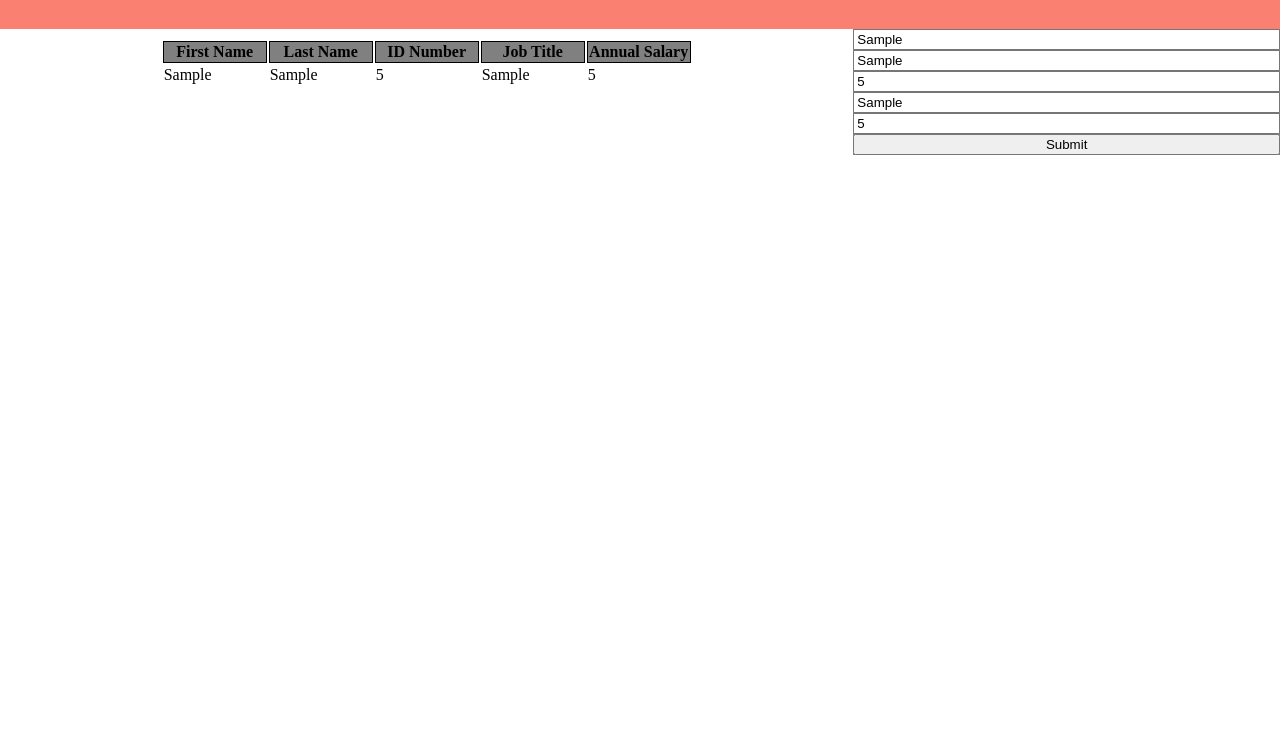
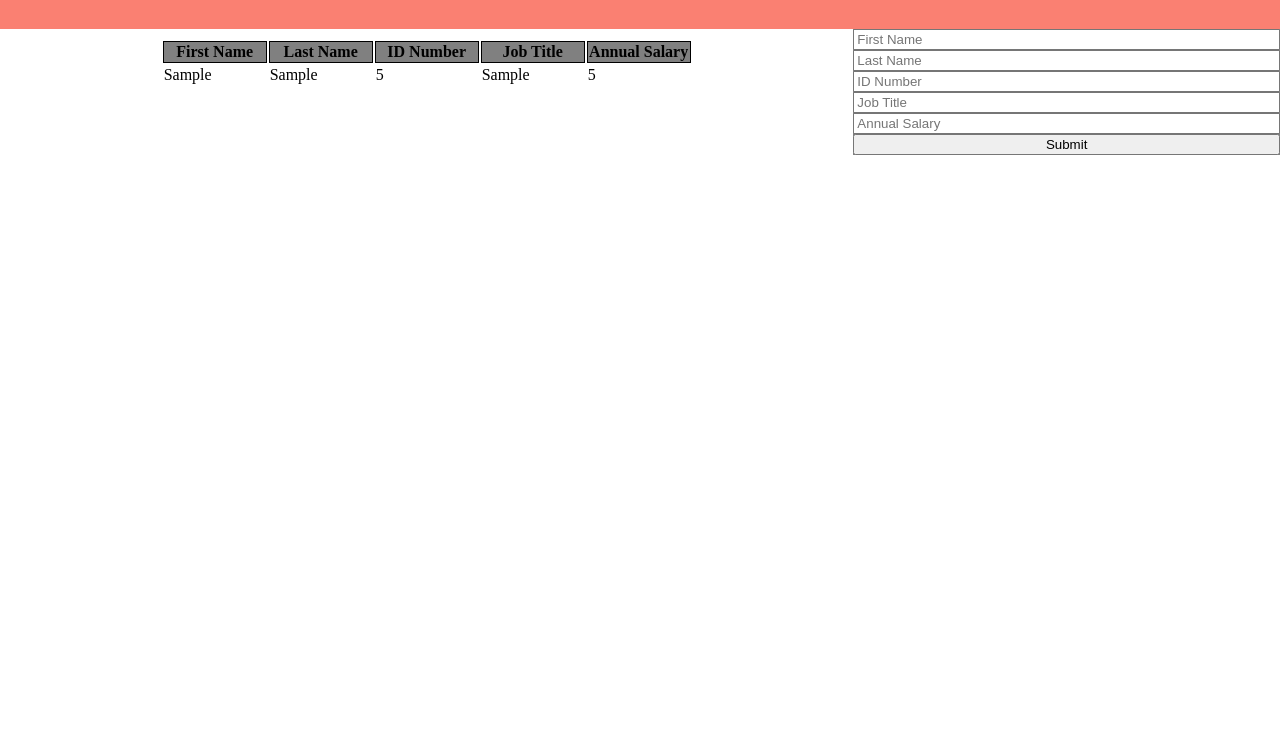
Before and after one commit to conceptcollector/weekend-jquery-salary-calculator, a plain HTML site: page index.html in a window 1280 px wide. Both pictures are taken after typing "Sample", "Sample", "5", "Sample", "5" into the empty fields and a click on the button "Submit". Shown: the part 68-800 px from the top of the page. Drawn offline with Linux system fonts and the light colour scheme.

Commit message:
Monthly Salary is now updating a running total as every employee is added

```diff
--- a/client.js
+++ b/client.js
@@ -15,9 +15,11 @@ function employeeAppender(){
     <td>${$('#jobTitle').val()}</td>
     <td>${$('#annualSalary').val()}</td>
     </tr>`);
+    monthlySalary += parseInt($('#annualSalary').val() / 12);
+    $('.inputs').val('');
 }
 
-function monthlySalaryCalculator(){
-    monthlySalary += $('#annualSalary').val() / 12;
+function monthlySalaryCalculator(){;
+    $('#salaryTotal').empty();
     $('#salaryTotal').append(monthlySalary.toFixed(2));
 }
--- a/index.html
+++ b/index.html
@@ -25,12 +25,12 @@
                 </tbody>
             </table>
         </div>
-        <div class="two" style=>
-            <input id="firstName" type="text" placeholder="First Name">
-            <input id="lastName" type="text" placeholder="Last Name">
-            <input id="idNumber" type="number" placeholder="ID Number">
-            <input id="jobTitle" type="text" placeholder="Job Title">
-            <input id="annualSalary" type="number" placeholder="Annual Salary">
+        <div class="two">
+            <input id="firstName" class="inputs" type="text" placeholder="First Name">
+            <input id="lastName" class="inputs" type="text" placeholder="Last Name">
+            <input id="idNumber" class="inputs" type="number" placeholder="ID Number">
+            <input id="jobTitle" class="inputs" type="text" placeholder="Job Title">
+            <input id="annualSalary" class="inputs" type="number" placeholder="Annual Salary">
             <button id="submitButton">Submit</button>
         </div>
     </div>
```
